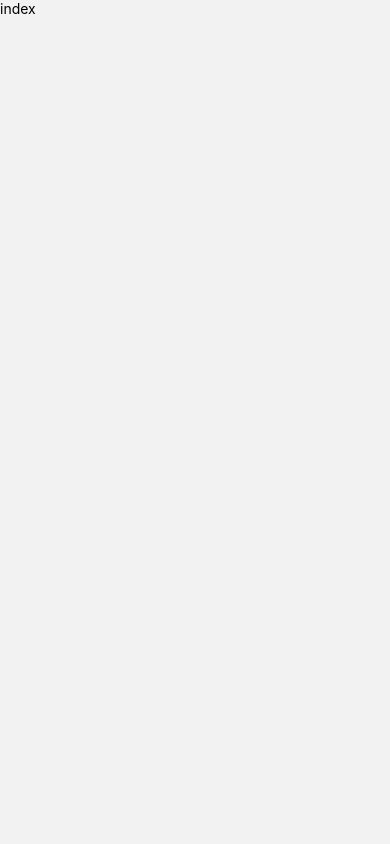
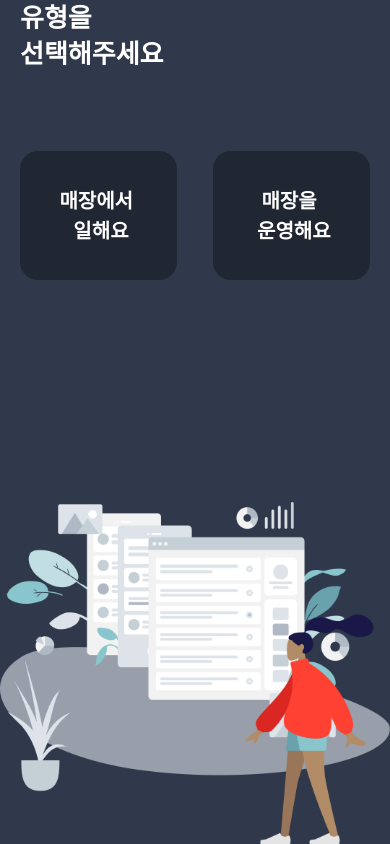
Before and after one commit to zaar625/wmApp, a React Native app: screen /categorySelectPage in a window 390 px wide. Built offline with nearby package versions, Linux system fonts and the light colour scheme.

Commit message:
add : select-category page, reanimate_babel setting, pressBtn animation

```diff
--- /dev/null
+++ b/App/screens/select-category/CategoryBtn.tsx
@@ -0,0 +1,65 @@
+import { Dimensions, Pressable, StyleSheet, Text } from 'react-native';
+import React, { useEffect, useRef } from 'react';
+import Animated, {
+  useSharedValue,
+  useAnimatedStyle,
+  withTiming,
+  Easing
+} from 'react-native-reanimated';
+
+const { width, height } = Dimensions.get('window');
+
+export default function CategoryBtn({ title }: { title: string }) {
+  const scaleAni = useSharedValue(1);
+  const opacityAni = useSharedValue(1);
+
+  const animatedStyles = useAnimatedStyle(() => {
+    return {
+      opacity: opacityAni.value,
+      transform: [
+        {
+          scale: withTiming(
+            scaleAni.value,
+            {
+              duration: 200,
+              easing: Easing.bezier(0.25, 0.1, 0.25, 1)
+            },
+            finished => {
+              if (finished) {
+                scaleAni.value = 1;
+                opacityAni.value = 1;
+              }
+            }
+          )
+        }
+      ]
+    };
+  });
+
+  return (
+    <Pressable onPress={() => ((scaleAni.value = 0.95), (opacityAni.value = 0.7))}>
+      <Animated.View style={[styles.btn, animatedStyles]}>
+        <Text style={styles.btnText}>{title}</Text>
+      </Animated.View>
+    </Pressable>
+  );
+}
+
+const styles = StyleSheet.create({
+  btn: {
+    width: width * 0.403,
+    height: height * 0.153,
+    opacity: 1,
+    backgroundColor: '#202632',
+    borderRadius: 18,
+    alignItems: 'center',
+    justifyContent: 'center'
+  },
+  btnText: {
+    textAlign: 'center',
+    lineHeight: 30,
+    fontWeight: '700',
+    fontSize: 20,
+    color: '#fff'
+  }
+});
--- a/App/screens/select-category/index.tsx
+++ b/App/screens/select-category/index.tsx
@@ -1,12 +1,41 @@
-import { StyleSheet, Text, View } from 'react-native';
+import { Dimensions, Image, StyleSheet, Text, View } from 'react-native';
 import React from 'react';
+import { SafeAreaView } from 'react-native-safe-area-context';
+import CategoryBtn from './CategoryBtn';
 
 export default function CategorySelectPage() {
+  const { width, height } = Dimensions.get('window');
   return (
-    <View>
-      <Text>index</Text>
-    </View>
+    <SafeAreaView style={{ backgroundColor: '#30394B', flex: 1 }}>
+      <Text style={styles.titleText}>유형을{'\n'}선택해주세요</Text>
+      <View style={{ flex: 1, justifyContent: 'space-between' }}>
+        <View style={styles.categoryBtnWrapper}>
+          <CategoryBtn title={`매장에서 ${'\n'} 일해요`} />
+          <CategoryBtn title={`매장을 ${'\n'} 운영해요`} />
+        </View>
+        <Image
+          source={require('../../assets/img/category-select.png')}
+          style={{ width, height: width * 0.877 }}
+          resizeMode="contain"
+        />
+      </View>
+    </SafeAreaView>
   );
 }
 
-const styles = StyleSheet.create({});
+const styles = StyleSheet.create({
+  categoryBtnWrapper: {
+    paddingHorizontal: 20,
+    flexDirection: 'row',
+    justifyContent: 'space-between'
+  },
+  titleText: {
+    fontSize: 26,
+    fontWeight: '700',
+    color: '#fff',
+    lineHeight: 36,
+    paddingHorizontal: 20,
+    marginBottom: 79
+    // marginTop: 20
+  }
+});
--- a/babel.config.js
+++ b/babel.config.js
@@ -1,3 +1,4 @@
 module.exports = {
   presets: ['module:metro-react-native-babel-preset'],
+  plugins: ['react-native-reanimated/plugin']
 };
```
Also changed, not shown: App/assets/img/category-select.png (renamed from App/assets/img/유형선택이미지.png).
